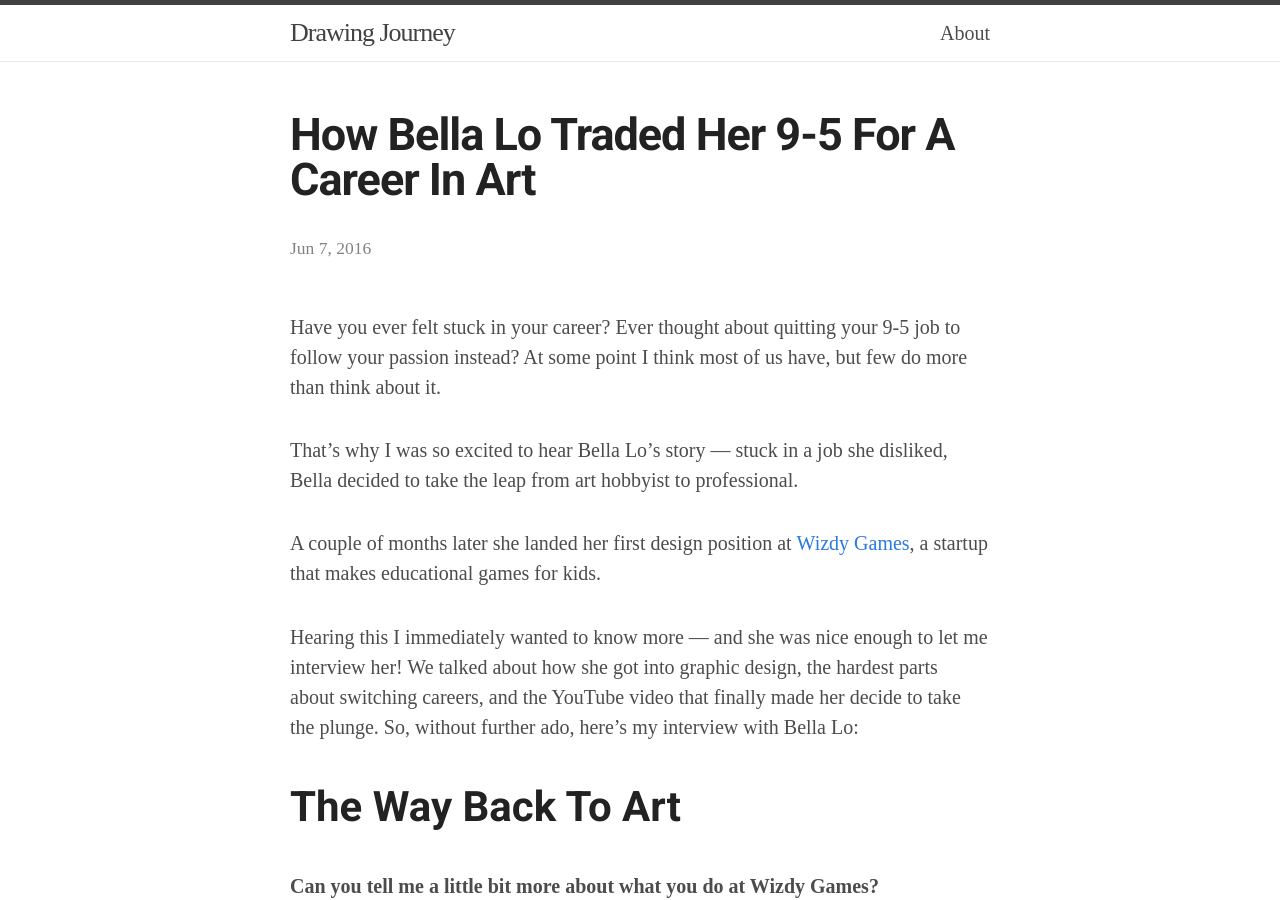
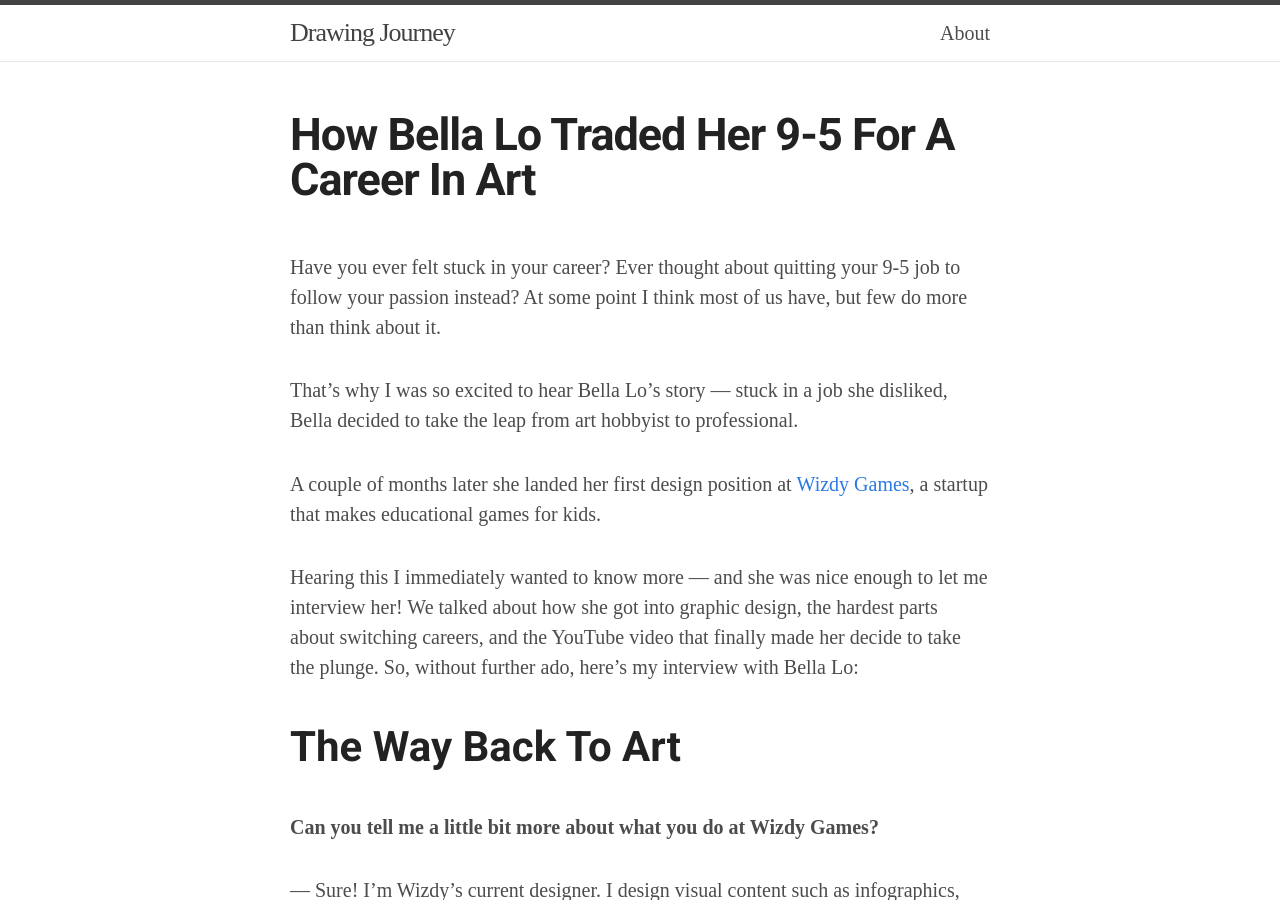
Before and after one commit to drawingjourney/drawingjourney.github.io, a Jekyll site: the page built from _posts/2016-06-07-bella-lo-interview.md, in a window 1280 px wide and 900 px high. Built offline with Jekyll 4.4.1, drawn with Linux system fonts in a browser that asks for light colours.

Commit message:
Comment out author and post date info

```diff
--- a/_layouts/post.html
+++ b/_layouts/post.html
@@ -5,7 +5,11 @@
 
   <header class="post-header">
     <h1 class="post-title">{{ page.title }}</h1>
-    <p class="post-meta">{{ page.date | date: "%b %-d, %Y" }}{% if page.author %} • {{ page.author }}{% endif %}{% if page.meta %} • {{ page.meta }}{% endif %}</p>
+    <!--
+    <p class="post-meta">
+        {{ page.date | date: "%b %-d, %Y" }}{% if page.author %} • {{ page.author }}{% endif %}{% if page.meta %} • {{ page.meta }}{% endif %}
+    </p>
+    -->
   </header>
 
   <article class="post-content">
```
